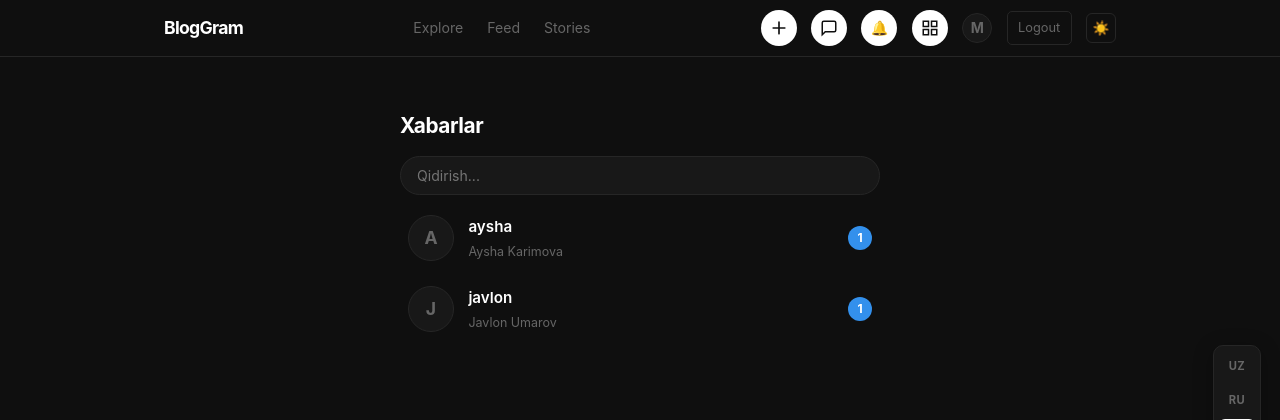
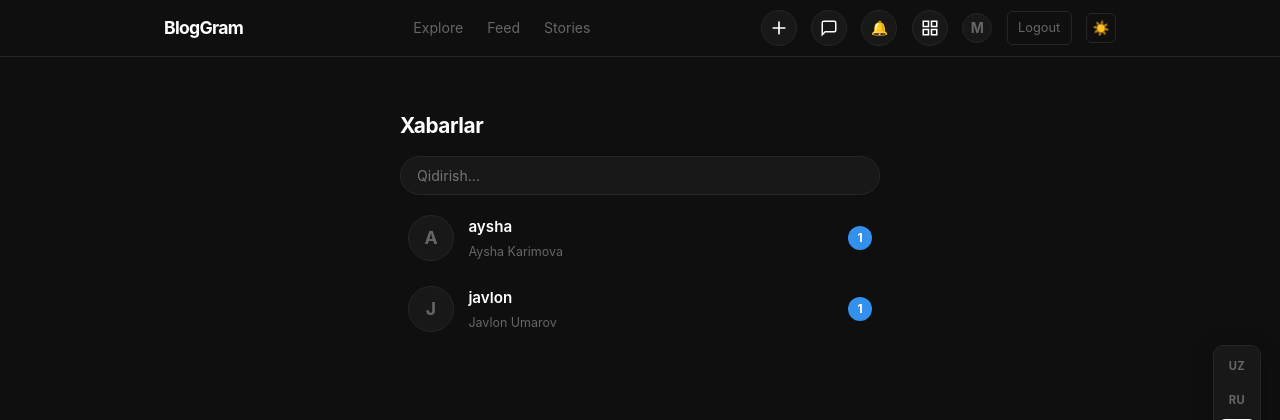
Before and after one commit to islomovmuhammadkarim/BlogGramm, a Django app: page /dm/ in a window 1280 px wide. Shown: the top 420 px of the page. Run offline with Django 4.2, Linux system fonts and the light colour scheme; a user stored in the database is signed in; data comes from the database, SQL or seed files in the repository; data that the repository does not hold is empty; some libraries are stand-ins or nearby versions.

Commit message:
Fix: nav buttons - dark bg with light icon, border style

```diff
--- a/static/style.css
+++ b/static/style.css
@@ -87,13 +87,13 @@ a { color: inherit; text-decoration: none; }
 .btn-write { padding: 0.35rem 0.9rem; background: var(--accent); color: var(--bg) !important; border-radius: 6px; font-size: 0.82rem; font-weight: 600; transition: opacity .2s !important; }
 .btn-write:hover { opacity: 0.85; }
 
-.nav-btn-write { display: flex; align-items: center; justify-content: center; width: 36px; height: 36px; background: var(--accent); color: var(--bg); border-radius: 50%; transition: transform .15s, opacity .15s; }
-.nav-btn-write svg { stroke: var(--bg); }
-.nav-btn-write:hover { transform: scale(1.08); opacity: 0.9; }
+.nav-btn-write { display: flex; align-items: center; justify-content: center; width: 36px; height: 36px; background: var(--surface); border: 1px solid var(--border); color: var(--accent); border-radius: 50%; transition: transform .15s, opacity .15s; }
+.nav-btn-write svg { stroke: var(--accent); }
+.nav-btn-write:hover { transform: scale(1.08); border-color: var(--accent); }
 
-.nav-btn-msg { display: flex; align-items: center; justify-content: center; width: 36px; height: 36px; border-radius: 50%; background: var(--accent); color: var(--bg); border: none; transition: transform .15s, opacity .15s; position: relative; }
-.nav-btn-msg svg { stroke: var(--bg); }
-.nav-btn-msg:hover { transform: scale(1.08); opacity: 0.9; }
+.nav-btn-msg { display: flex; align-items: center; justify-content: center; width: 36px; height: 36px; border-radius: 50%; background: var(--surface); border: 1px solid var(--border); color: var(--accent); transition: transform .15s, opacity .15s; position: relative; }
+.nav-btn-msg svg { stroke: var(--accent); }
+.nav-btn-msg:hover { transform: scale(1.08); border-color: var(--accent); }
 
 .nav-avatar { width: 30px; height: 30px; border-radius: 50%; background: var(--surface); border: 1px solid var(--border); display: flex; align-items: center; justify-content: center; font-size: 0.75rem; font-weight: 700; overflow: hidden; color: var(--muted); }
 .nav-avatar img { width: 100%; height: 100%; object-fit: cover; }
```
